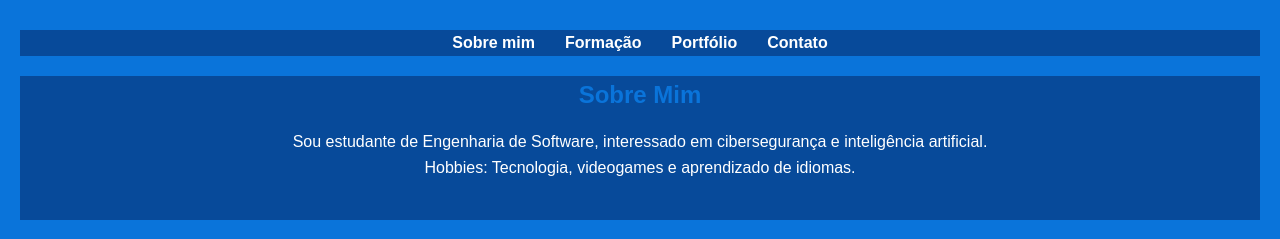
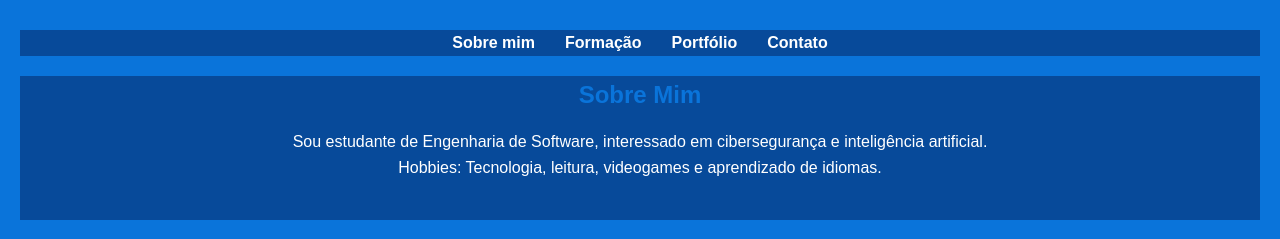
Before and after one commit to viniciussilva-git/site-portfolio, a plain HTML site: page index.html in a window 1280 px wide. Shown: the top 239 px of the page. Drawn offline with Linux system fonts and the light colour scheme; files that its build step writes are made by us from their sources; a script that the page names is missing.

Commit message:
Atualizado hobbies na página Sobre Mim

```diff
--- a/index.html
+++ b/index.html
@@ -24,7 +24,7 @@
   <section>
     <h2>Sobre Mim</h2>
     <p>Sou estudante de Engenharia de Software, interessado em cibersegurança e inteligência artificial.</p>
-    <p>Hobbies: Tecnologia, videogames e aprendizado de idiomas.</p>
+    <p>Hobbies: Tecnologia, leitura, videogames e aprendizado de idiomas.</p>
   </section>
 </main>
 <footer>
```
